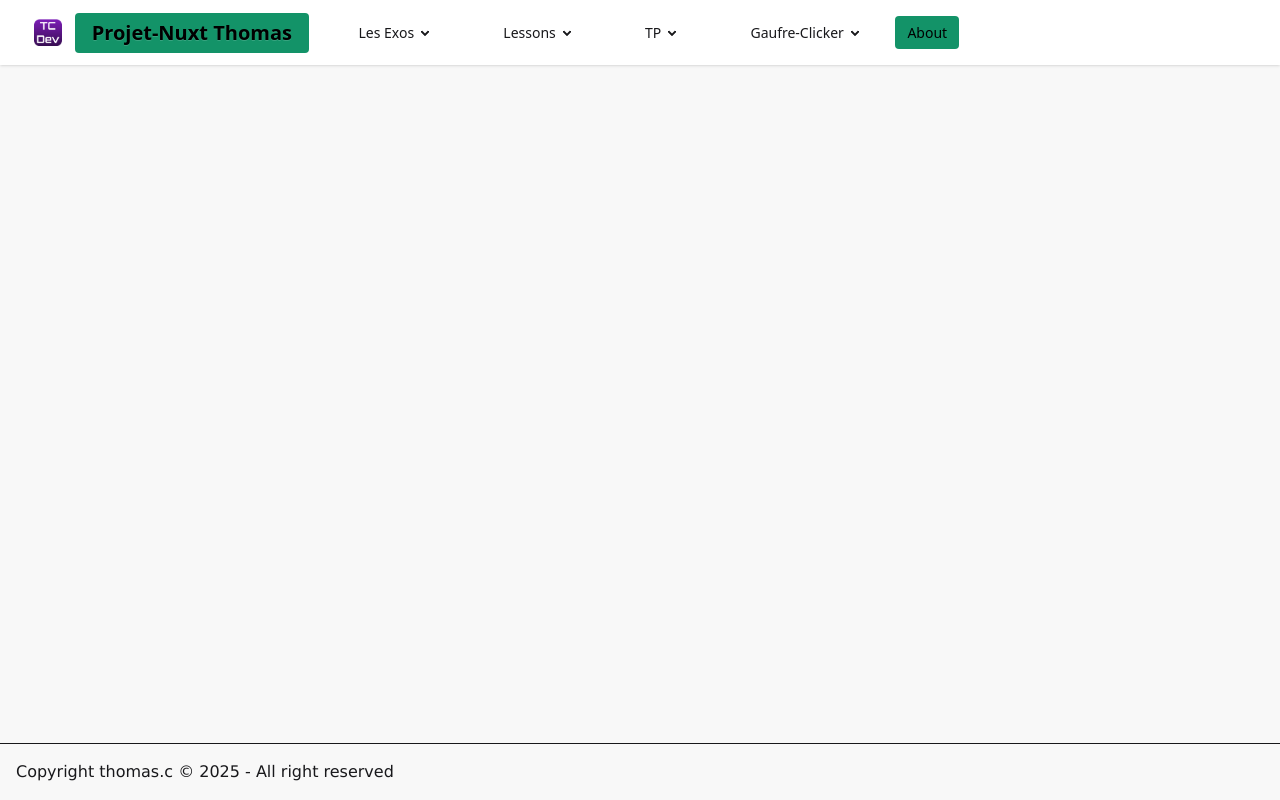
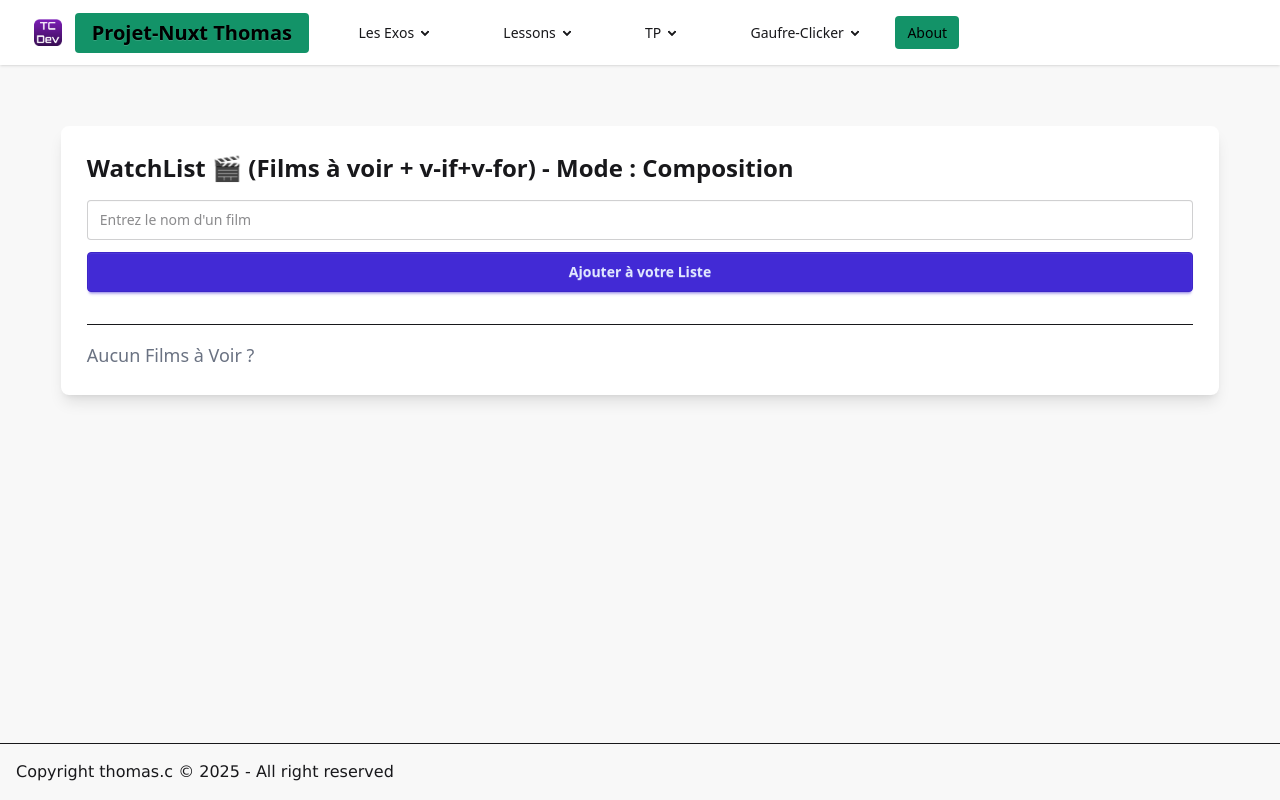
Before and after one commit to Thomasn9/Projet-nuxt, a Nuxt app: page /exo/exo8V2 in a window 1280 px wide. Built offline with nearby package versions, Linux system fonts and the light colour scheme.

Commit message:
ajout exo 8 et corection

```diff
--- a/app/components/AppHeader.vue
+++ b/app/components/AppHeader.vue
@@ -23,6 +23,7 @@
                 <li><NuxtLink to="/exo/exo6v3">Exos 6 v3 : Style dynamic</NuxtLink></li>
                 <li><NuxtLink to="/exo/exo7">Exos 7 : V-if</NuxtLink></li>
                 <li><NuxtLink to="/exo/exo8">Exos 8 : V-for</NuxtLink></li>
+                <li><NuxtLink to="/exo/exo8v2">Exos 8 v2 : V-for correction</NuxtLink></li>
               </ul>
             </details>
           </li>
@@ -83,6 +84,7 @@
               <li><NuxtLink to="/exo/exo6v3">Exos 6 v3 : Style dynamic</NuxtLink></li>
               <li><NuxtLink to="/exo/exo7">Exos 7 : V-if</NuxtLink></li>
               <li><NuxtLink to="/exo/exo8">Exos 8 : V-for</NuxtLink></li>
+              <li><NuxtLink to="/exo/exo8v2">Exos 8 v2 : V-for correction</NuxtLink></li>
             </ul>
           </details>
         </li>
--- a/app/pages/exo/exo8.vue
+++ b/app/pages/exo/exo8.vue
@@ -12,7 +12,8 @@
             <hr class="my-4" />
             <!-- ici on fait si le tableau film a un élément on affiche le tableau de films -->
             <ol>
-                <li v-if="tabFilms[0]" v-for="element, index in tabFilms" @click="tabFilms.value.splice(index,1)" class="text-xl font-semibold mb-2">Films ajouté : {{ `${index} . ${element}` }}</li>
+                <!-- le splice supprime l'index 1 au clique -->
+                <li v-if="tabFilms[0]" v-for="element, index in tabFilms" @click="tabFilms.splice(index,1)" class="text-xl font-semibold mb-2">Films ajouté : {{ `${index} . ${element}` }}</li>
                     <!-- ici le else affiche le message si il ny as aucun films dans le tableau -->
                 <li v-else class="text-gray-500">Pas encore de films dans votre liste ? Veuillez en ajouter un.</li>
             </ol>
--- /dev/null
+++ b/app/pages/exo/exo8V2.vue
@@ -0,0 +1,54 @@
+<template>
+    <div class="container mx-auto p-4">
+        <div class="card shadow-lg p-6 bg-base-100">
+            <h2 class="text-2xl font-bold mb-4">
+                WatchList 🎬 (Films à voir + v-if+v-for) - Mode : Composition
+            </h2>
+
+            <!-- Input -->
+            <input v-model="nomFilm" type="text" placeholder="Entrez le nom d'un film"
+                class="input input-bordered w-full mb-3" />
+
+            <!-- Bouton Ajouter -->
+            <button @click="ajouterFilm" class="btn btn-primary mb-4">
+                Ajouter à votre Liste
+            </button>
+
+            <hr class="my-4" />
+
+            <!-- Aucun film -->
+            <h2 v-if="mesFilms.length === 0" class="text-gray-500 text-lg">
+                Aucun Films à Voir ?
+            </h2>
+
+            <!-- Liste de films -->
+            <ul v-else class="flex flex-col space-y-2">
+                <li v-for="(unFilm, index) in mesFilms" :key="index" @click="supprimerFilm(index)"
+                    class="badge badge-outline cursor-pointer hover:bg-primary hover:text-white transition-colors">
+                    {{ index + 1 }} - {{ unFilm }} - 🚮
+                </li>
+            </ul>
+        </div>
+    </div>
+</template>
+
+<script setup lang="js">
+// import { ref } from 'vue'
+
+const nomFilm = ref('')
+const mesFilms = ref([])
+
+function ajouterFilm() {
+    if (nomFilm.value.trim() === '') return
+    mesFilms.value.push(nomFilm.value.trim())
+    nomFilm.value = ''
+}
+
+function supprimerFilm(index) {
+    mesFilms.value.splice(index, 1)
+}
+</script>
+
+<style scoped lang="css">
+/* Rien de spécial, DaisyUI gère tout */
+</style>
```
Also changed, not shown: app/pages/gaufre-clicker/clique-classique.vue (added, +10 -0 lines).
